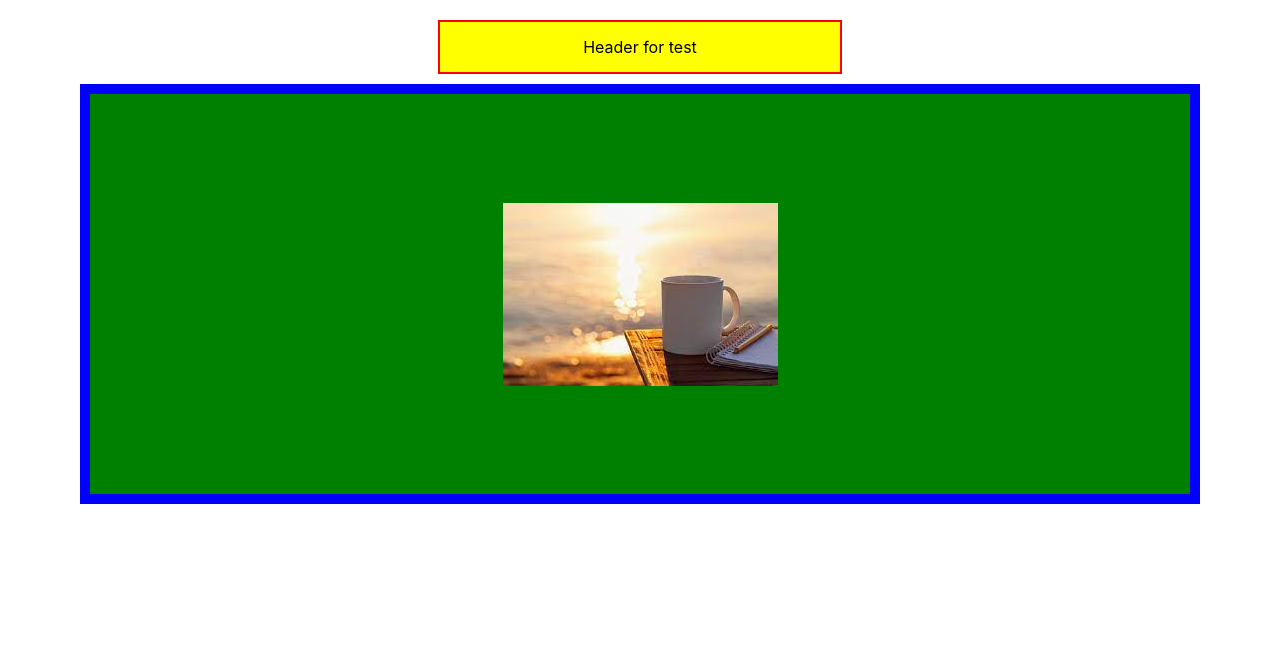
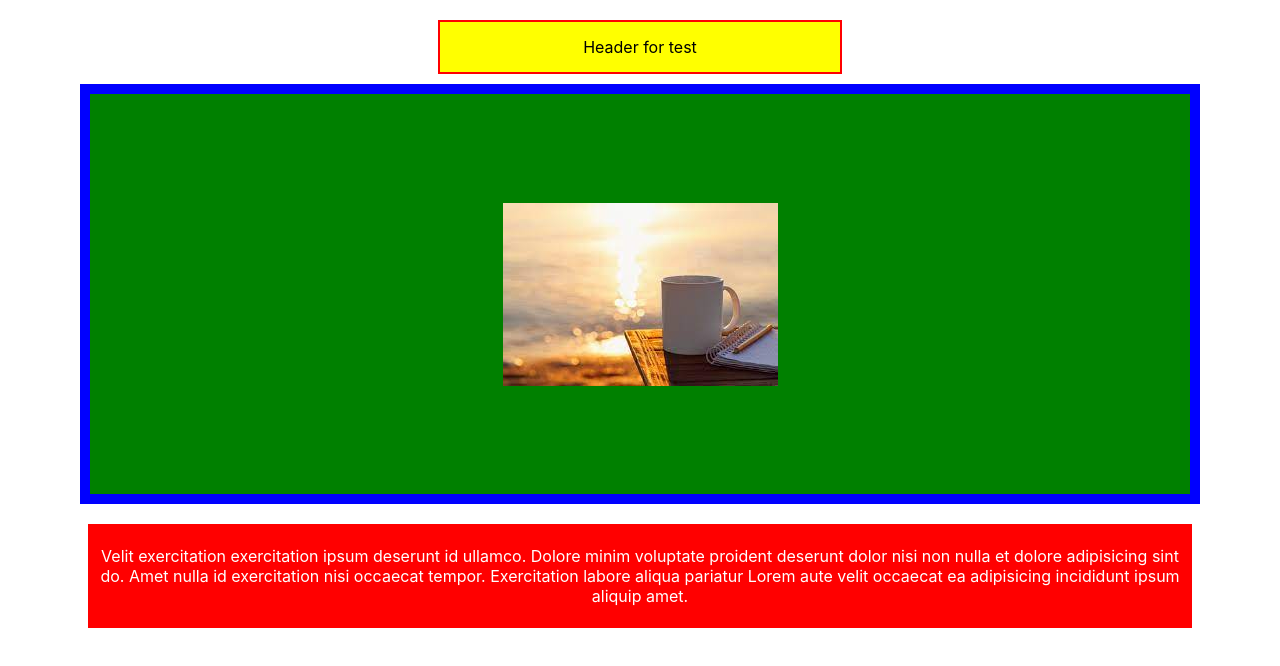
Before and after one commit to parth2021singh/demo25_11, a React (Create React App) app: page / in a window 1280 px wide. Shown: the top 666 px of the page. Built offline with nearby package versions, Linux system fonts and the light colour scheme.

Commit message:
band after banner

```diff
--- a/src/App.js
+++ b/src/App.js
@@ -1,10 +1,12 @@
 import './App.css';
+import AfterBanner from './components/AfterBanner';
 import Header from './components/Header';
 
 function App() {
   return (
     <div className="App">
      <Header/>
+     <AfterBanner/>
     </div>
   );
 }
--- a/src/components/footer/index.js
+++ b/src/components/AfterBanner/index.js
@@ -1,6 +1,6 @@
 import React from 'react'
 
-const Footer = () => {
+const AfterBanner = () => {
   return (
     <div  style={{display:"flex",flexDirection:"column",justifyContent:"center",alignItems:"center",padding:"10px 10px"}}>
     <div style={{width:"1100px",height:"100px",backgroundColor:"red",border:"2px solid red",color:"white",display:"flex",justifyContent:"center",alignItems:"center"}}>
@@ -10,4 +10,4 @@ const Footer = () => {
   )
 }
 
-export default Footer
+export default AfterBanner
```
